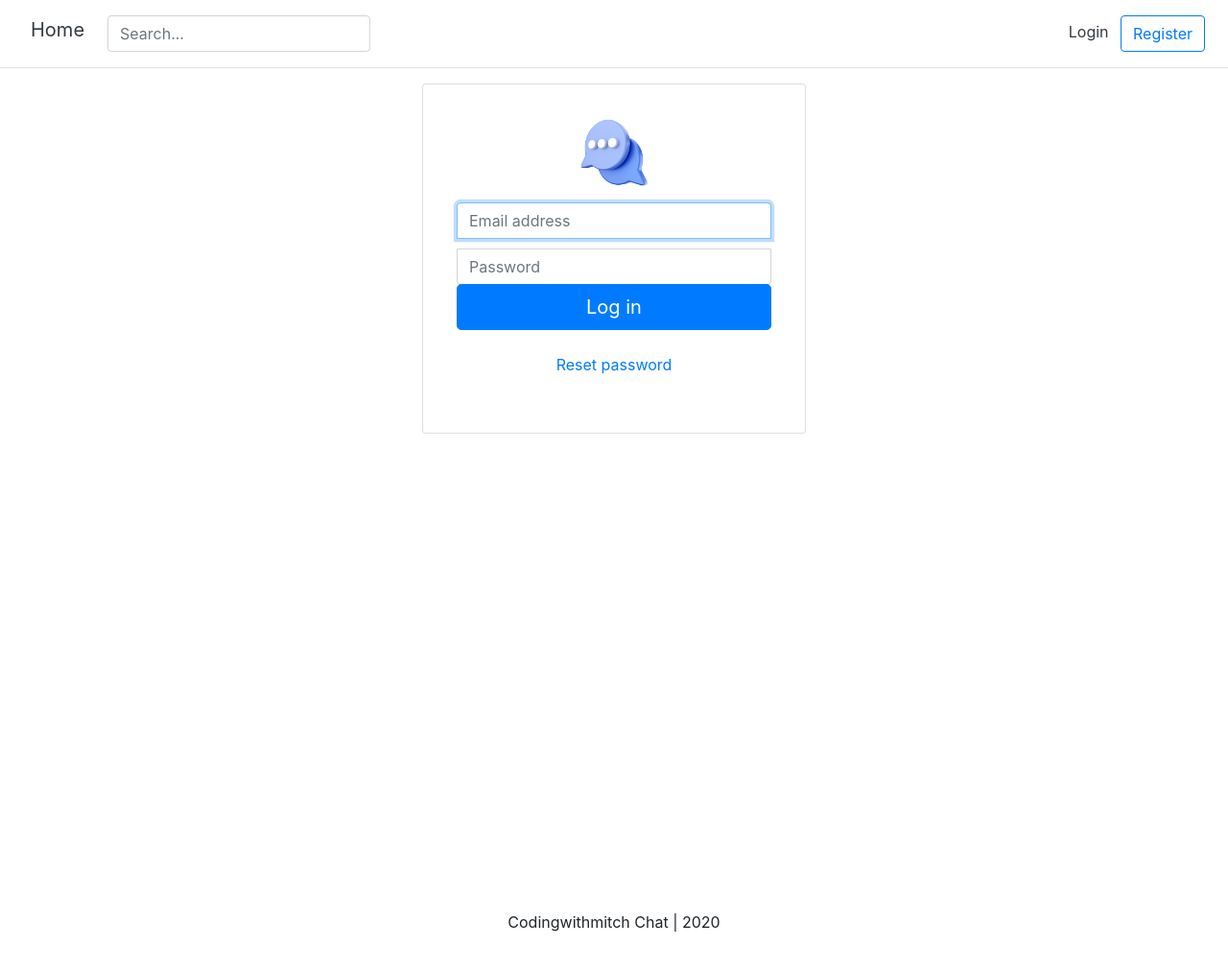
After one commit to hephhay/chatserver, a Django app: page /login/ in a window 1280 px wide. The commit adds this page. Shown: the whole page at 96% size. Run offline with Django 4.2, Linux system fonts and the light colour scheme; parts of the project's set-up code (start-up, migrations or seed data) failed here and were passed over; some libraries are stand-ins or nearby versions.

Commit message:
login logout

```diff
--- /dev/null
+++ b/account/templates/account/login.html
@@ -0,0 +1,72 @@
+{% extends 'base.html' %}
+{% load static %}
+
+{% block content %}
+
+
+<style type="text/css">
+
+    .card-signin {
+        width: 100%;
+        max-width: 400px;
+        padding: 15px;
+        margin: auto;
+    }
+
+    .form-signin input[type="email"] {
+        margin-bottom: 10px;
+        border-bottom-right-radius: 0;
+        border-bottom-left-radius: 0;
+    }
+        .form-signin input[type="password"] {
+            margin-bottom: -1px;
+            border-top-left-radius: 0;
+            border-top-right-radius: 0;
+    }
+
+</style>
+
+<div class="container-fluid">
+	<div class="row justify-content-center">
+		<div class="card card-signin">
+            <div class="card-body">
+                <form class="form-signin" method="post">{% csrf_token %}
+                    <div class="d-flex flex-column pb-3">
+                    <img class="img-fluid mx-auto d-block" src="{% static 'resource/logo_250_250_transparent.png' %}" alt="chatserver logo" width="72" height="72">
+                    </div>
+                    <input type="email" name="email" id="inputEmail" class="form-control" placeholder="Email address" required autofocus>
+
+                    <input type="password" name="password" id="inputPassword" class="form-control" placeholder="Password" required>
+
+                    {% for field in login_form %}
+                    <p>
+                    {% for error in field.errors %}
+                    <p style="color: red">{{ error }}</p>
+                    {% endfor %}
+                    </p>
+                    {% endfor %}
+                    {% if login_form.non_field_errors %}
+                    <div style="color: red">
+                    <p>{{login_form.non_field_errors}}</p>
+                    </div>
+
+                    {% endif %}
+
+                    <button class="btn btn-lg btn-primary btn-block" type="submit">Log in</button>
+                </form>
+
+				<div class="d-flex flex-column my-4">
+					<a class="m-auto" href="#">Reset password</a>
+				</div>
+            </div>
+		</div>
+
+	</div>
+</div>
+
+
+
+
+
+
+{% endblock content %}
--- a/account/views.py
+++ b/account/views.py
@@ -1,3 +1,72 @@
-from django.shortcuts import render
+from cgi import print_environ
+from django.shortcuts import render, redirect
+from django.http import HttpResponse
+from django.contrib.auth import login, authenticate, logout
 
-# Create your views here.
+from account.forms import RegistrationForm, AccountAuthenticationForm
+
+
+def register_view(request, *args, **kwargs):
+	user = request.user
+	if user.is_authenticated:
+		return HttpResponse("You are already authenticated as " + str(user.email))
+
+	context = {}
+	if request.POST:
+		form = RegistrationForm(request.POST)
+		if form.is_valid():
+			form.save()
+			email = form.cleaned_data.get('email').lower()
+			raw_password = form.cleaned_data.get('password1')
+			account = authenticate(email=email, password=raw_password)
+			login(request, account)
+			destination = get_redirect_if_exists(request)
+			if destination:
+				return redirect(destination)
+			return redirect('home')
+		else:
+			context['registration_form'] = form
+
+	else:
+		form = RegistrationForm()
+		context['registration_form'] = form
+	return render(request, 'account/register.html', context)
+
+
+def logout_view(request):
+	logout(request)
+	return redirect("home")
+
+
+def login_view(request, *args, **kwargs):
+	context = {}
+
+	user = request.user
+	if user.is_authenticated:
+		return redirect("home")
+
+	if request.POST:
+		form = AccountAuthenticationForm(request.POST)
+		if form.is_valid():
+			email = request.POST['email']
+			password = request.POST['password']
+			user = authenticate(email=email, password=password)
+
+			if user:
+				login(request, user)
+				destination = get_redirect_if_exists(request)
+				if destination:
+					return redirect(destination)
+				return redirect("home")
+
+		else:
+			context['login_form'] = form
+
+	return render(request, "account/login.html", context)
+
+def get_redirect_if_exists(request):
+	redirect = None
+	if request.GET:
+		if request.GET.get("next"):
+			redirect = str(request.GET.get("next"))
+	return redirect
--- a/chatserver/urls.py
+++ b/chatserver/urls.py
@@ -19,10 +19,19 @@ from django.conf.urls.static import static
 from django.urls import path
 
 from general.views import home_screen_view
+from account.views import (
+    register_view,
+    login_view,
+    logout_view,
+)
 
 urlpatterns = [
     path('admin/', admin.site.urls),
-    path('', home_screen_view, name='home')
+    path('', home_screen_view, name='home'),
+
+    path('login/', login_view, name="login"),
+    path('logout/', logout_view, name="logout"),
+    path('register/', register_view, name="register"),
 ]
 
 if settings.DEBUG:
--- a/templates/snippets/header.html
+++ b/templates/snippets/header.html
@@ -48,15 +48,15 @@
 								<img class="account-image rounded-circle m-auto d-block dropdown-toggle" id="id_profile_links" data-toggle="dropdown" aria-haspopup="true" aria-expanded="false" src="{{ request.user.profile_image.url }}" alt="resource logo" width="40" height="40">
 								<div class="dropdown-menu" aria-labelledby="id_profile_links">
 									<a class="dropdown-item" href="#">Account</a>
-									<a class="dropdown-item" href="#">Logout</a>
+									<a class="dropdown-item" href="{% url 'logout' %}">Logout</a>
 								</div>
 							</div>
 						</div>
 
 					</div>
 				{% else %}
-					<a class="p-2 text-dark" href="#">Login</a>
-					<a class="btn btn-outline-primary" href="#">Register</a>
+					<a class="p-2 text-dark" href="{% url 'login' %}">Login</a>
+					<a class="btn btn-outline-primary" href="{% url 'register' %}">Register</a>
 				{% endif %}
 			</nav>
 		</div>
@@ -80,14 +80,14 @@
 							<img class="account-image rounded-circle m-auto d-block dropdown-toggle" id="id_profile_links" data-toggle="dropdown" aria-haspopup="true" aria-expanded="false" src="{{ request.user.profile_image.url }}" alt="resource logo" width="40" height="40">
 							<div class="dropdown-menu" aria-labelledby="id_profile_links">
 								<a class="dropdown-item" href="#">Account</a>
-								<a class="dropdown-item" href="#">Logout</a>
+								<a class="dropdown-item" href="{% url 'logout' %}">Logout</a>
 							</div>
 						</div>
 					</div>
 				</div>
 				{% else %}
-					<a class="p-2 text-dark" href="#">Login</a>
-					<a class="btn btn-outline-primary m-2" href="#">Register</a>
+					<a class="p-2 text-dark" href="{% url 'login' %}">Login</a>
+					<a class="btn btn-outline-primary m-2" href="{% url 'register' %}">Register</a>
 				{% endif %}
 			</nav>
         </div>
```
Also changed, not shown: account/forms.py (added, +45 -0 lines), account/templates/account/register.html (added, +79 -0 lines).
